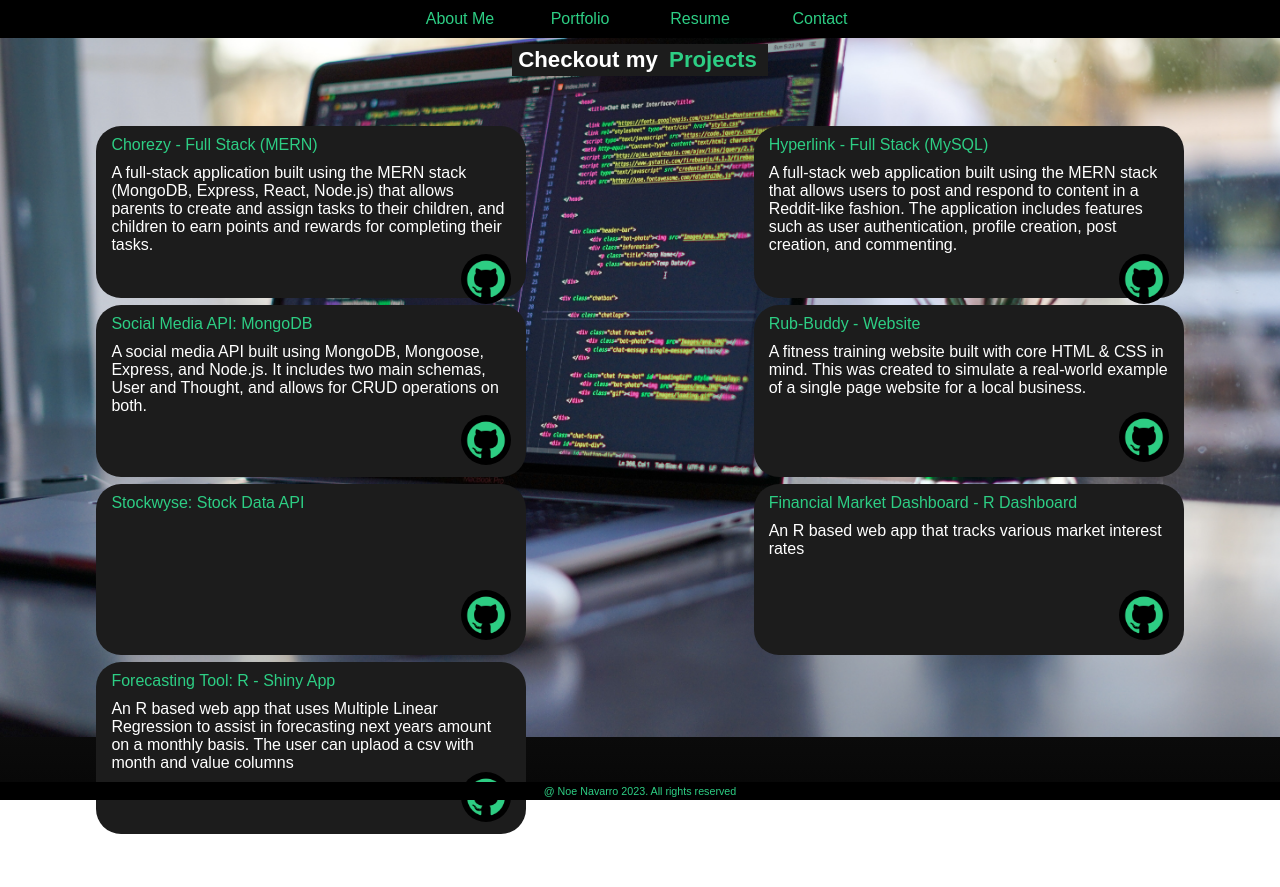
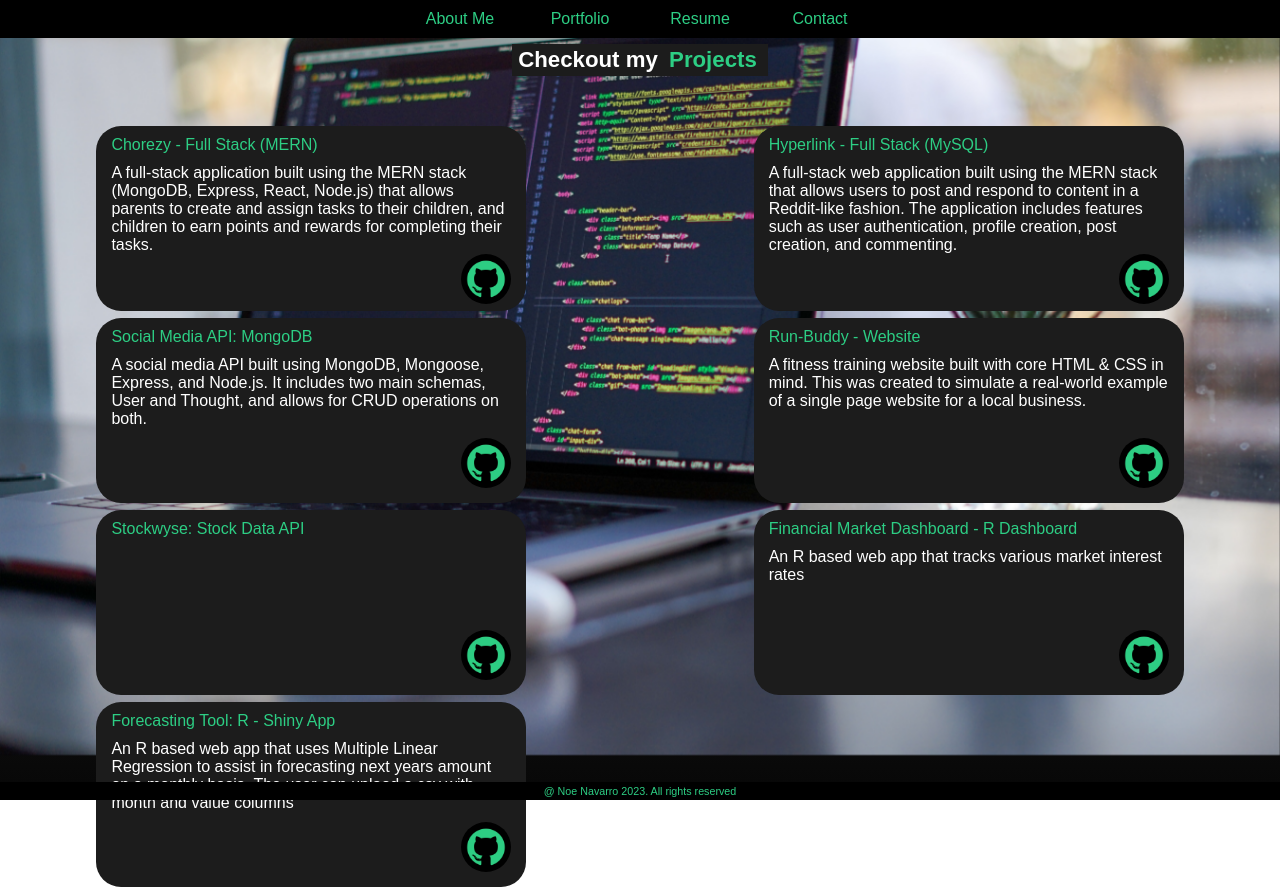
Before and after one commit to Nnavarr/portfolio, a React (Create React App) app: page / in a window 1280 px wide. Both pictures are taken after a click on the element "Portfolio". Before the commit the page ends 834 px from the top, so only its background shows below. Built offline with nearby package versions, Linux system fonts and the light colour scheme.

Commit message:
updated project container size to include the github logo within

```diff
--- a/src/App.js
+++ b/src/App.js
@@ -72,7 +72,8 @@ function App() {
             backgroundImage: `url(${backgrounImg})`,
             backgroundSize: 'cover',
             backgroundRepeat: 'no-repeat',
-            backgroundPosition: 'center -45px'
+            backgroundPosition: 'center -45px',
+            backgroundAttachment: 'fixed'
           }}
         >
           {/* Render selected content */}
--- a/src/components/Portfolio/index.js
+++ b/src/components/Portfolio/index.js
@@ -29,7 +29,7 @@ const Portfolio = () => {
       description: 'A social media API built using MongoDB, Mongoose, Express, and Node.js. It includes two main schemas, User and Thought, and allows for CRUD operations on both.'
     },
     {
-      name: 'Rub-Buddy - Website',
+      name: 'Run-Buddy - Website',
       link: 'https://nnavarr.github.io/run-buddy/',
       image: 'run-buddy.jpg',
       alt: 'run-buddy website',
--- a/src/index.css
+++ b/src/index.css
@@ -347,8 +347,9 @@ footer {
   color: #2DCE84;
 }
 
+/* project card container */
 .project {
-  height: 9.17rem;
+  height: 10rem;
   width: 25rem;
   display: flex;
   flex-direction: column;
```
